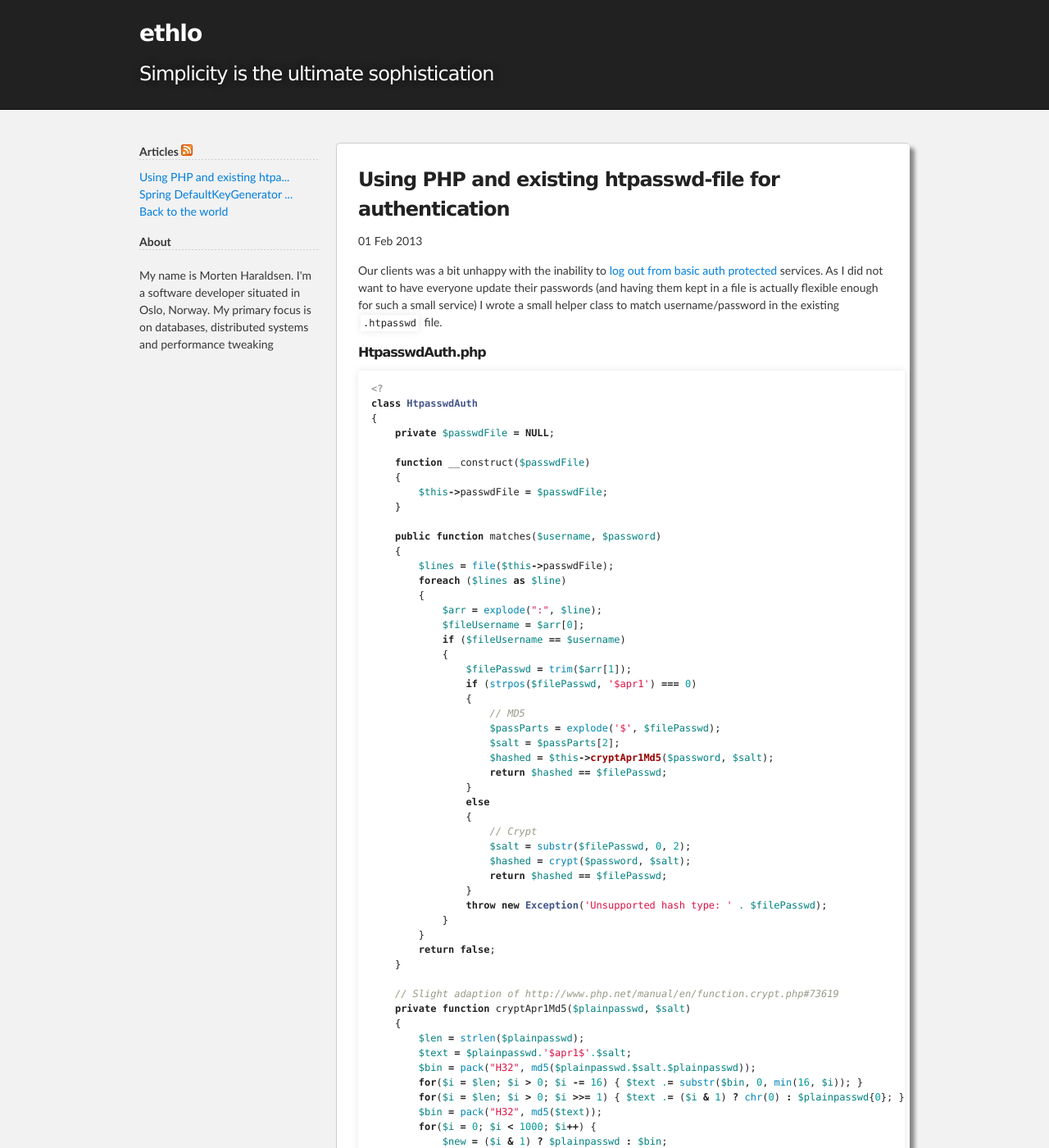
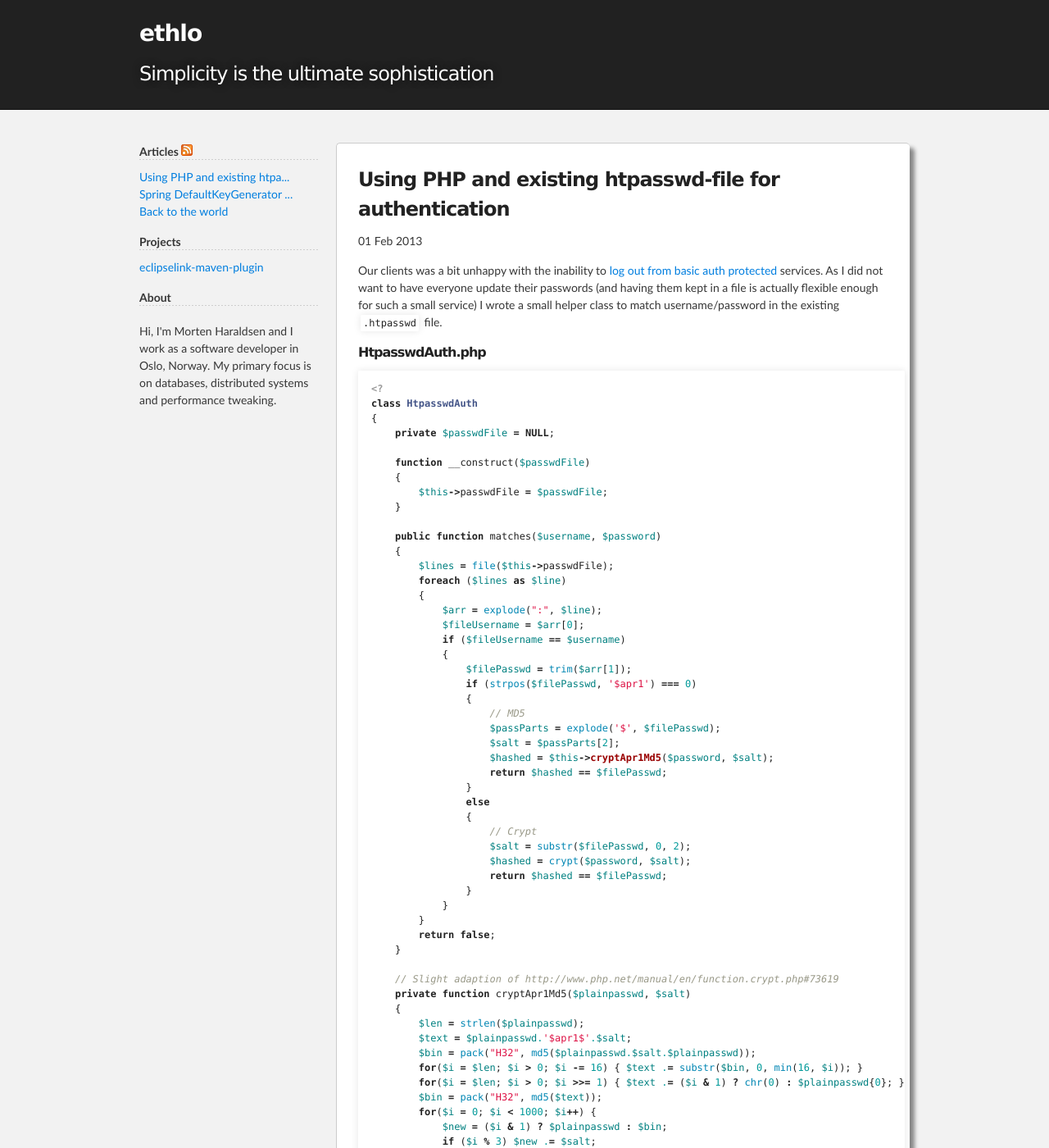
Before and after one commit to ethlo/ethlo.github.com, a Jekyll site: the page built from _posts/2013-02-01-using-php-and-existing-htpasswd-file-for-authentication.markdown, in a window 1280 px wide and 1400 px high. Shown: the whole window at 82% size. Built offline with Jekyll 4.4.1, drawn with Linux system fonts in a browser that asks for light colours; comment, search, counter and statistics services are not loaded.

Commit message:
New post

```diff
--- a/_includes/header.html
+++ b/_includes/header.html
@@ -28,6 +28,12 @@
 		  <li><a title="{{ post.title | strip_html }}" href="{{ post.url }}">{{ post.title | strip_html | truncate:30}}</a>
   	{% endfor %}
 	</ul>
+
+	<div class="menuheader">Projects</div>
+	<ul>
+		<li><a href="http://github.com/ethlo/eclipselink-maven-plugin">eclipselink-maven-plugin</a></li>
+	</ul>
+
 	<div class="menuheader">About</div>
-	<p>My name is Morten Haraldsen. I'm a software developer situated in Oslo, Norway. My primary focus is on databases, distributed systems and performance tweaking</p>
+	<p>Hi, I'm Morten Haraldsen and I work as a software developer in Oslo, Norway. My primary focus is on databases, distributed systems and performance tweaking.</p>
    </div>
--- a/_posts/2013-02-01-using-php-and-existing-htpasswd-file-for-authentication.markdown
+++ b/_posts/2013-02-01-using-php-and-existing-htpasswd-file-for-authentication.markdown
@@ -43,7 +43,6 @@ class HtpasswdAuth
                     $hashed = crypt($password, $salt);
                     return $hashed == $filePasswd;
                 }
-                throw new Exception('Unsupported hash type: ' . $filePasswd);
             }
         }
         return false;
```
Also changed, not shown: images/arrow-down.png (deleted), images/octocat-small.png (deleted).
